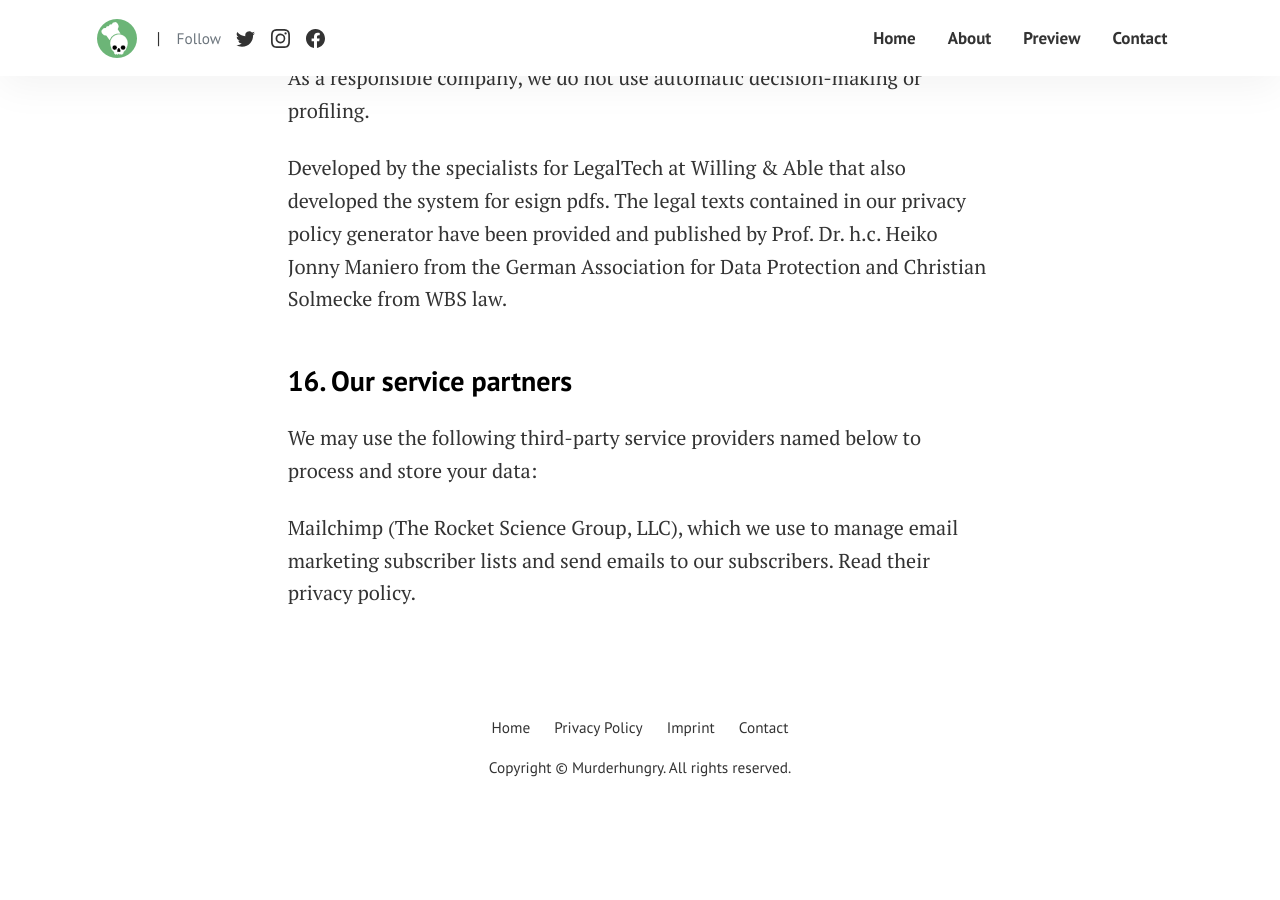
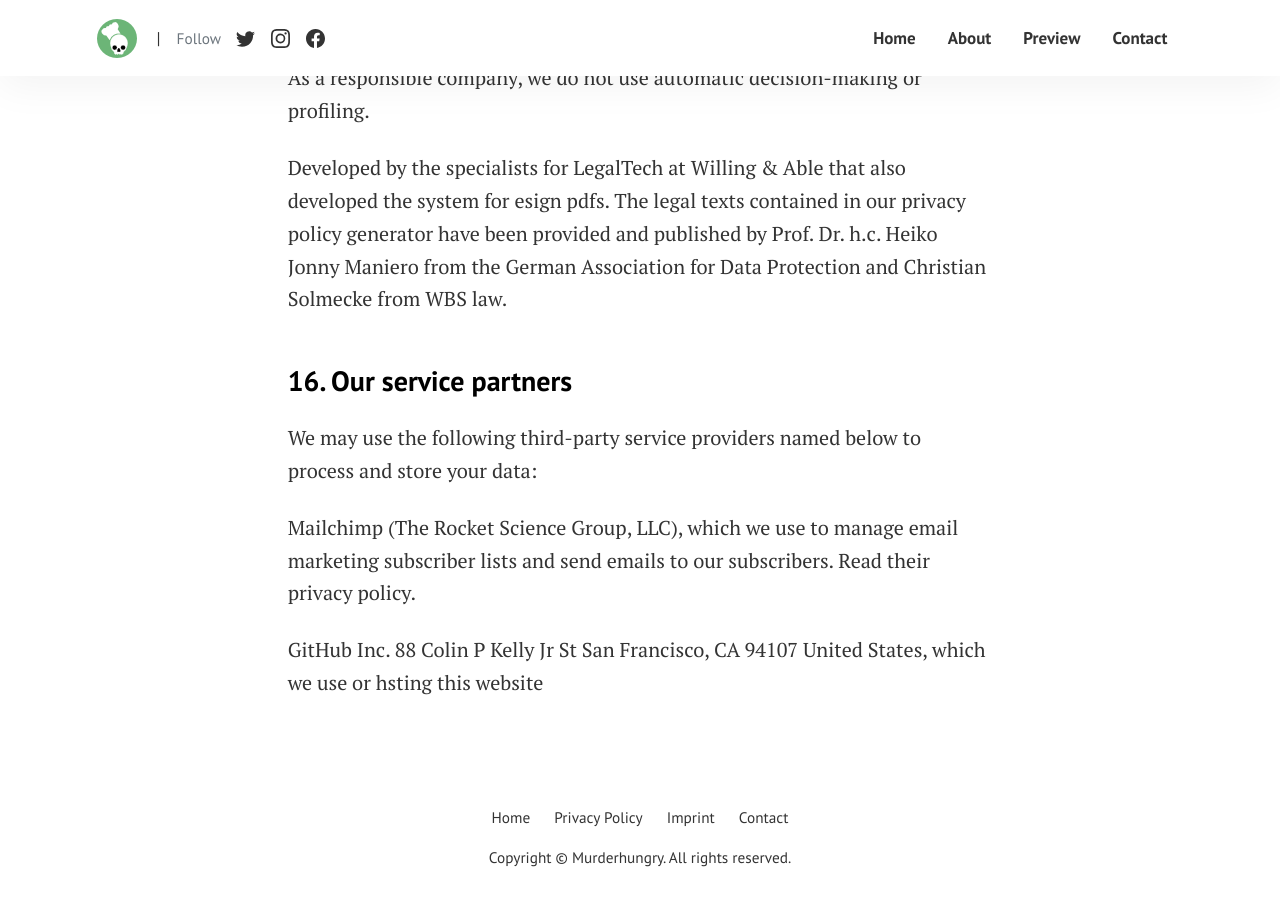
Before and after one commit to eppleton/murderhungry.github.io, a Jekyll site: the page built from pages/privacy-policy.md, in a window 1280 px wide and 900 px high, scrolled down 18003 px. Built offline with Jekyll 4.4.1, drawn with Linux system fonts in a browser that asks for light colours; before the commit the page ends 18813 px from its top, so only the background shows below that.

Commit message:
update and formatgithub pages statement

```diff
--- a/pages/privacy-policy.md
+++ b/pages/privacy-policy.md
@@ -263,3 +263,5 @@
 We may use the following third-party service providers named below to process and store your data:
 
 Mailchimp (The Rocket Science Group, LLC), which we use to manage email marketing subscriber lists and send emails to our subscribers. Read their privacy policy.
+
+GitHub Inc. 88 Colin P Kelly Jr St San Francisco, CA 94107 United States, which we use or hsting this website
```
